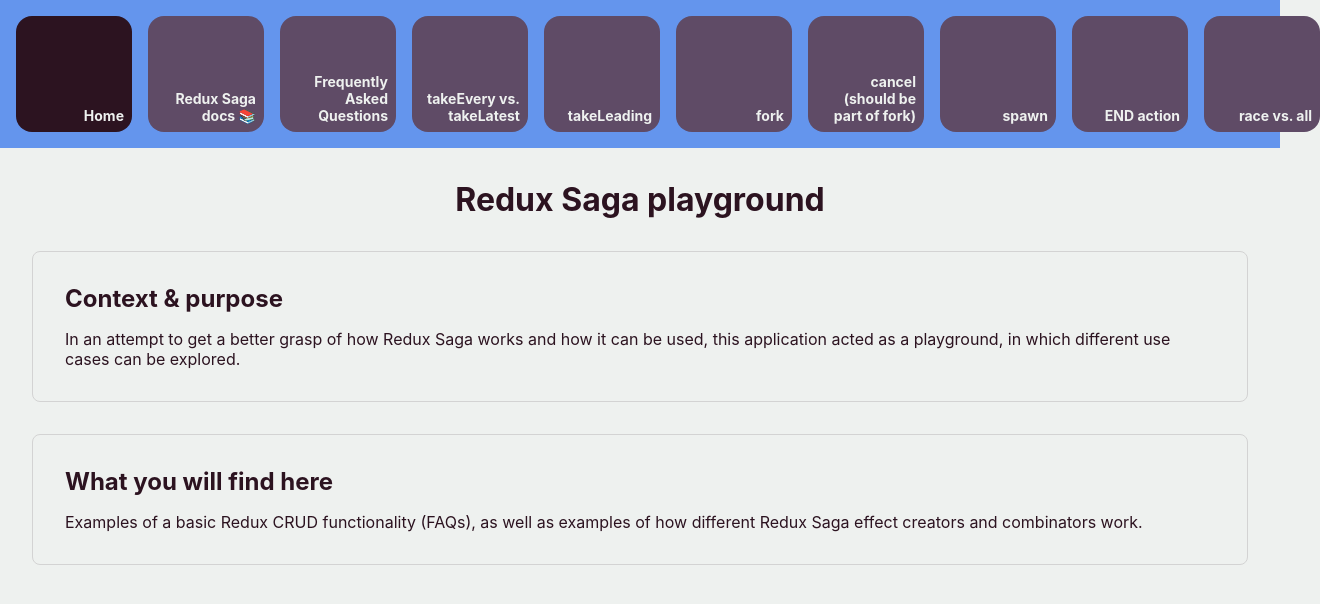
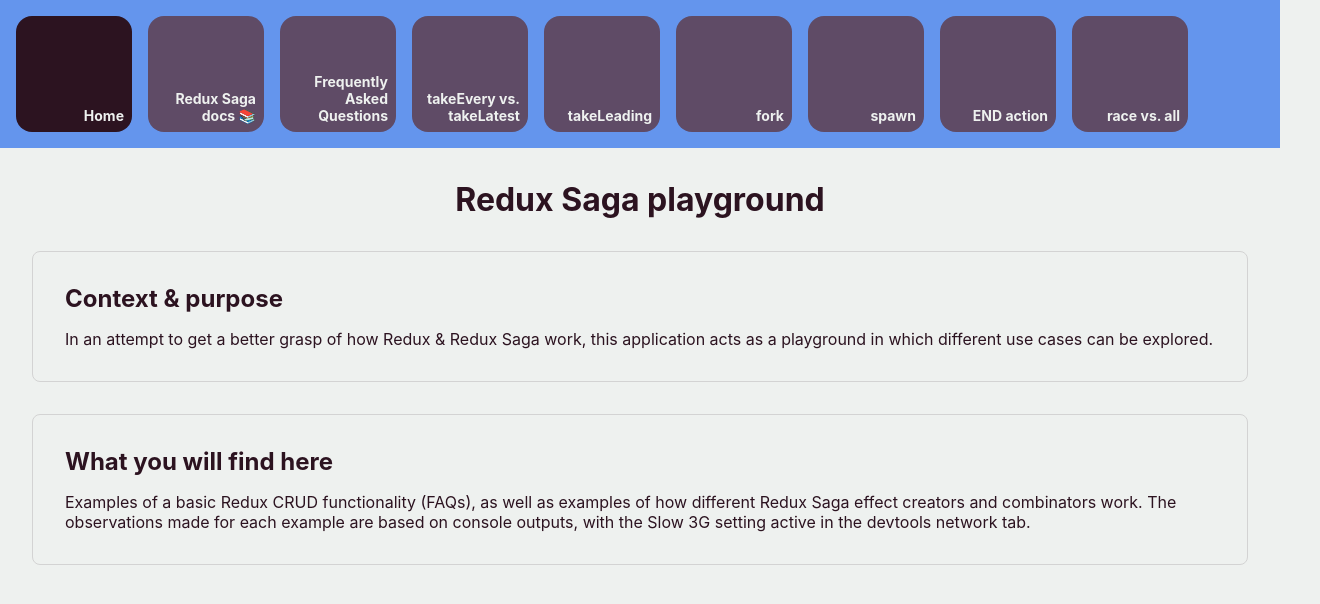
Before and after one commit to andradnl/redux-saga-playground, a React (Create React App) app: page / in a window 1280 px wide. Shown: the top 604 px of the page, 1320 px wide, since content can reach past the window. Built offline with nearby package versions, Linux system fonts and the light colour scheme.

Commit message:
Add various minor tweaks

```diff
--- a/src/App.css
+++ b/src/App.css
@@ -66,6 +66,21 @@
 
 .button:hover {
   background-color: var(--color-blue-dark);
+}
+
+.secondary-button {
+  border-radius: 16px;
+  padding: 8px 24px;
+  background-color: var(--color-purple-light);
+  border: none;
+  color: var(--color-grey-light);
+  font-weight: bold;
+  font-size: 1rem;
+  cursor: pointer;
+}
+
+.secondary-button:hover {
+  background-color: var(--color-purple-dark);
 }
 
 .page-container {
--- a/src/components/Button.tsx
+++ b/src/components/Button.tsx
@@ -1,13 +1,17 @@
 import * as React from "react";
+
+type Variant = "secondary";
 
 interface ButtonProps {
   onClick: () => void;
   label: string;
+  variant?: Variant;
 }
 
-export const Button: React.FC<ButtonProps> = ({ onClick, label }) => {
+export const Button: React.FC<ButtonProps> = ({ onClick, label, variant }) => {
+  const className = variant ? "secondary-button" : "button";
   return (
-    <button className="button" onClick={onClick}>
+    <button className={className} onClick={onClick}>
       {label}
     </button>
   );
--- a/src/components/NavigationBar.tsx
+++ b/src/components/NavigationBar.tsx
@@ -37,7 +37,6 @@
   { title: "takeEvery vs. takeLatest", page: "/examples/every-latest" },
   { title: "takeLeading", page: "/examples/take-leading" },
   { title: "fork", page: "/examples/fork" },
-  { title: "cancel (should be part of fork)", page: "/examples/cancel" },
   { title: "spawn", page: "/examples/spawn" },
   { title: "END action", page: "/examples/end-action" },
   { title: "race vs. all", page: "/examples/race-all" },
--- a/src/pages/Home.tsx
+++ b/src/pages/Home.tsx
@@ -25,9 +25,9 @@
         >
           <h2>Context & purpose</h2>
           <p>
-            In an attempt to get a better grasp of how Redux Saga works and how
-            it can be used, this application acted as a playground, in which
-            different use cases can be explored.
+            In an attempt to get a better grasp of how Redux & Redux Saga work,
+            this application acts as a playground in which different use cases
+            can be explored.
           </p>
         </div>
         <div
@@ -42,7 +42,9 @@
           <p>
             Examples of a basic Redux CRUD functionality (FAQs), as well as
             examples of how different Redux Saga effect creators and combinators
-            work.
+            work. The observations made for each example are based on console
+            outputs, with the Slow 3G setting active in the devtools network
+            tab.
           </p>
         </div>
       </div>
--- a/src/redux/fork/saga.ts
+++ b/src/redux/fork/saga.ts
@@ -47,7 +47,6 @@
     });
 
     throw new Error("invalid response");
-  } else {
   }
 }
 
--- a/src/redux/fork/slice.ts
+++ b/src/redux/fork/slice.ts
@@ -26,7 +26,7 @@
       state.error = action.payload;
       state.success = false;
     },
-    setSuccess: (state: ForksState, action) => {
+    setSuccess: (state: ForksState) => {
       state.loading = false;
       state.success = true;
       state.error = "";
```
